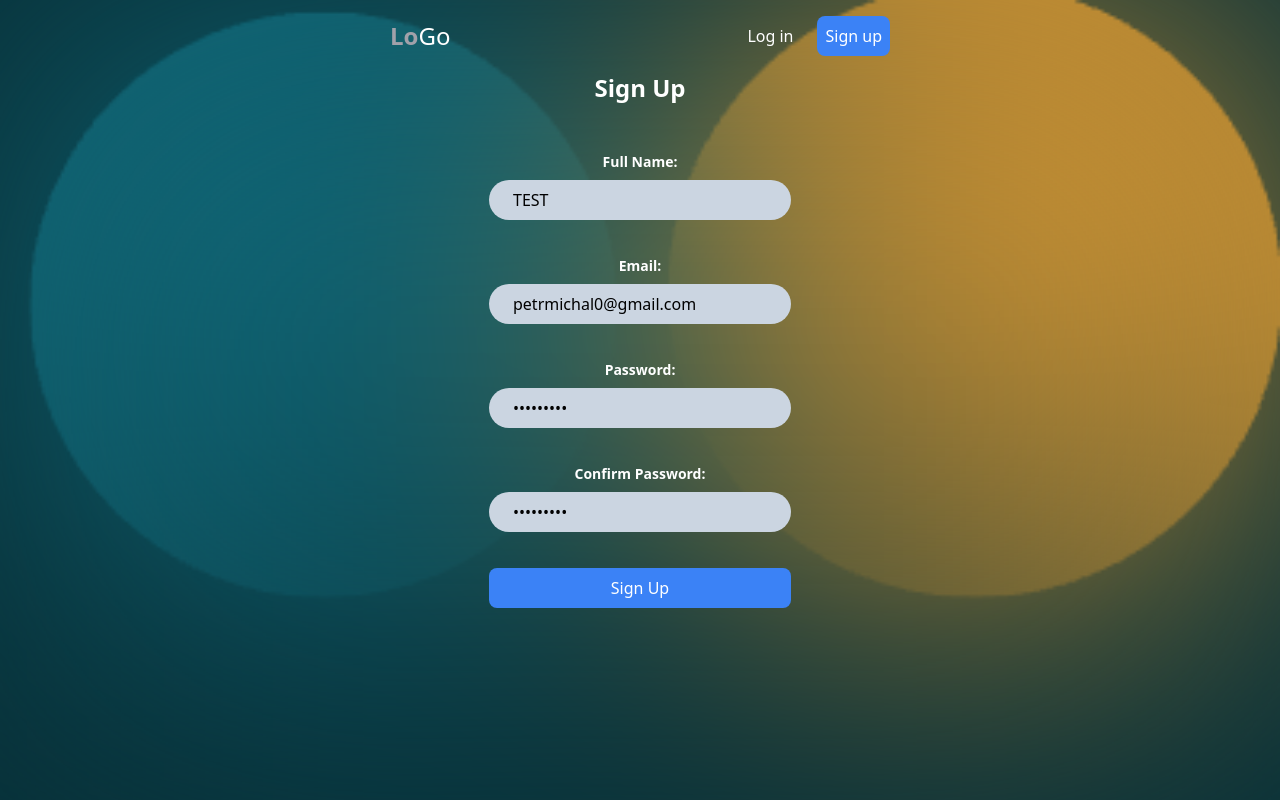
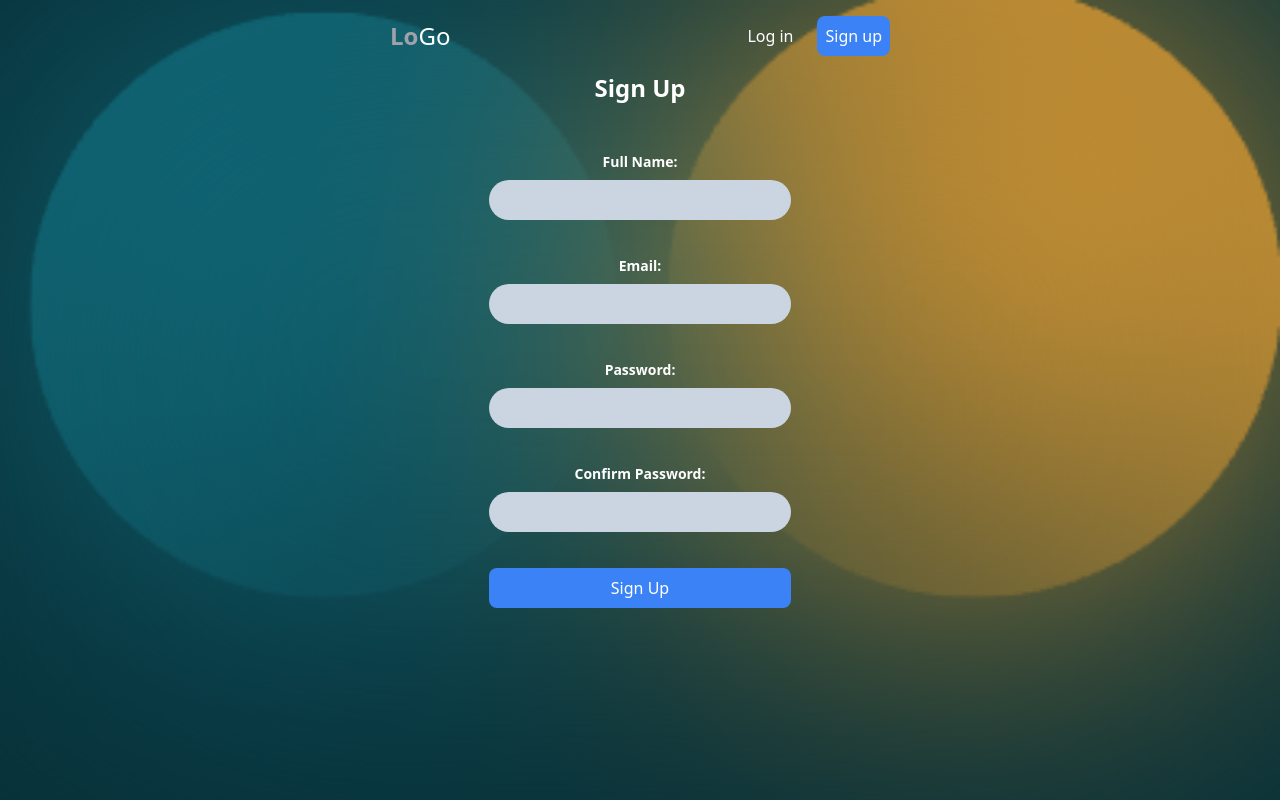
Before and after one commit to petrmichal0/weatherapp-frontend, a React (Vite) app: page /signup in a window 1280 px wide. Built offline with nearby package versions, Linux system fonts and the light colour scheme; no server answers.

Commit message:
update final

```diff
--- a/src/ApiContext.jsx
+++ b/src/ApiContext.jsx
@@ -15,13 +15,7 @@ export const ApiProvider = ({ children }) => {
   const location = useLocation();
 
   useEffect(() => {
-    console.log("Current user value:", user); // Přidejte tento log
-  }, [user]);
-
-  useEffect(() => {
     const getUserData = async () => {
-      console.log("Document Cookies:", document.cookie);
-
       try {
         const response = await axios.get(
           `${backendUrl}/api/v1/user/currentUser`,
@@ -32,7 +26,6 @@ export const ApiProvider = ({ children }) => {
           console.log("User data set:", response.data.data.user);
         } else {
           setUser(null);
-          console.log("API Response Status:", response.data.status);
         }
       } catch (error) {
         console.error("Error fetching user data:", error.response?.data);
--- a/src/pages/Login.jsx
+++ b/src/pages/Login.jsx
@@ -3,8 +3,8 @@ import { useNavigate, Link } from "react-router-dom";
 import { login } from "../services/apiAuth";
 
 function Login() {
-  const [email, setEmail] = useState("petrmichal0@gmail.com");
-  const [password, setPassword] = useState("12345678910");
+  const [email, setEmail] = useState("");
+  const [password, setPassword] = useState("");
   const [error, setError] = useState("");
   const navigate = useNavigate();
 
--- a/src/pages/Signup.jsx
+++ b/src/pages/Signup.jsx
@@ -4,10 +4,10 @@ import { signup } from "../services/apiAuth";
 import { useApi } from "../ApiContext";
 
 function Signup() {
-  const [email, setEmail] = useState("petrmichal0@gmail.com");
-  const [password, setPassword] = useState("123456789");
-  const [passwordConfirm, setPasswordConfirm] = useState("123456789");
-  const [name, setName] = useState("TEST");
+  const [email, setEmail] = useState("");
+  const [password, setPassword] = useState("");
+  const [passwordConfirm, setPasswordConfirm] = useState("");
+  const [name, setName] = useState("");
   const [error, setError] = useState("");
   const navigate = useNavigate();
   const { setUser } = useApi();
```
